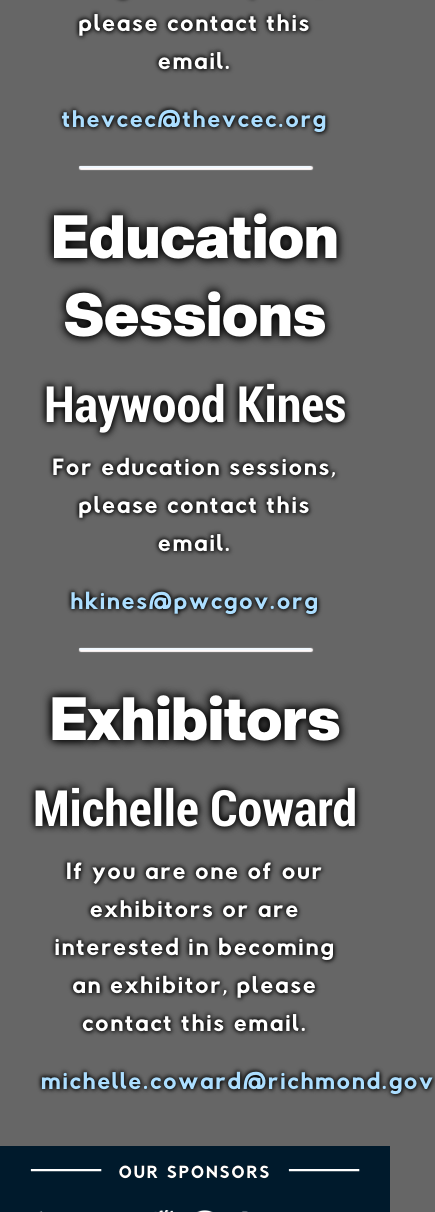
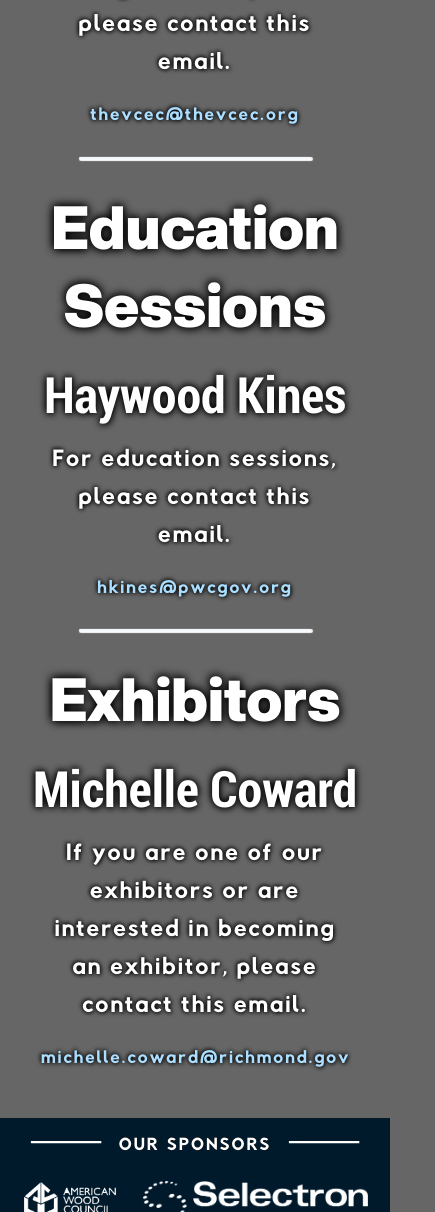
Before and after one commit to CameronF305/vcec.github.io, a plain HTML site: page contact.html in a window 390 px wide. Shown: the part 788-2000 px from the top of the page, 435 px wide, since content can reach past the window. Drawn offline with nearby package versions, Linux system fonts and the light colour scheme.

Commit message:
fixed links, optimized contact page for mobile

```diff
--- a/contact.html
+++ b/contact.html
@@ -78,9 +78,9 @@
                     <div class="article-section">
                         <h2>General Inquries</h2>
                         <p>For general inquries, please contact this email.</p>
-                        <a id="link" href="mailto:thevcec@thevcec.org"  rel="nofollow">
-                            <p>thevcec@thevcec.org</p>
-                        </a>
+                        <p id="contactEmail"><a id="link" href="mailto:thevcec@thevcec.org"  rel="nofollow">
+                            thevcec@thevcec.org
+                        </a></p>
                     </div>
                 </section>
                 <hr class="shorter-div">
@@ -89,9 +89,9 @@
                         <h2>Education Sessions</h2>
                         <h3>Haywood Kines</h3>
                         <p>For education sessions, please contact this email.</p>
-                        <a id="link" href="mailto:hkines@pwcgov.org"  rel="nofollow">
-                            <p>hkines@pwcgov.org</p>
-                        </a>
+                        <p id="contactEmail"><a id="link" href="mailto:hkines@pwcgov.org"  rel="nofollow">
+                            hkines@pwcgov.org
+                        </a></p>
                     </div>
                 </section>
                 <hr class="shorter-div">
@@ -100,9 +100,9 @@
                         <h2>Exhibitors</h2>
                         <h3>Michelle Coward</h3>
                         <p>If you are one of our exhibitors or are interested in becoming an exhibitor, please contact this email.</p>
-                        <a id="link" href="mailto:michelle.coward@richmond.gov"  rel="nofollow">
-                            <p>michelle.coward@richmond.gov</p>
-                        </a>
+                        <p id="contactEmail"><a id="link" href="mailto:michelle.coward@richmond.gov"  rel="nofollow">
+                            michelle.coward@richmond.gov
+                        </a></p>
                     </div>
                 </section>
                 <hr class="invisible-div">
--- a/css/basic.css
+++ b/css/basic.css
@@ -463,6 +463,10 @@ hr {
         padding: 12.5px;
         opacity: 50%;
     }
+    /*/ -- Contact Links -- /*/
+    #contactEmail{
+        font-size: 15px;
+    }
 }
 
 /*/ -- Custom Scrollbar -- /*/
```
Also changed, not shown: index.html (+1 -1 lines).
